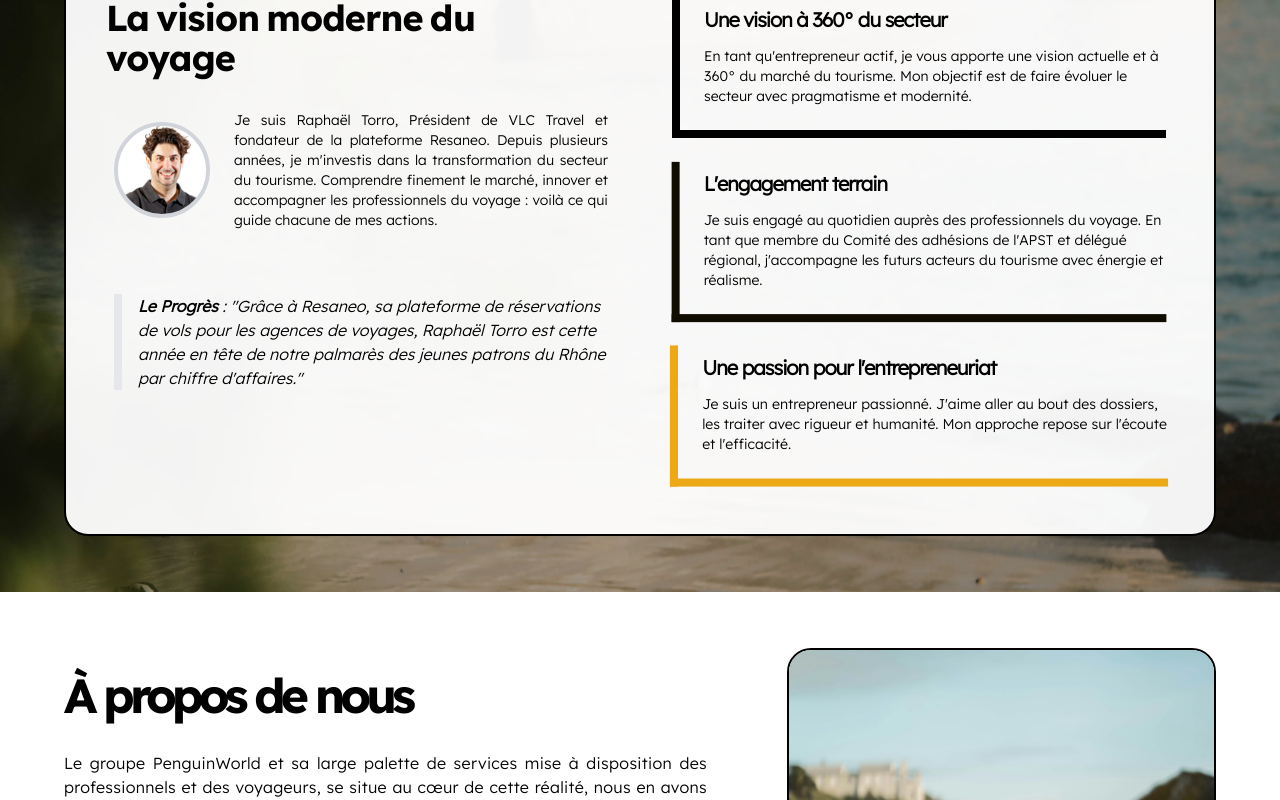
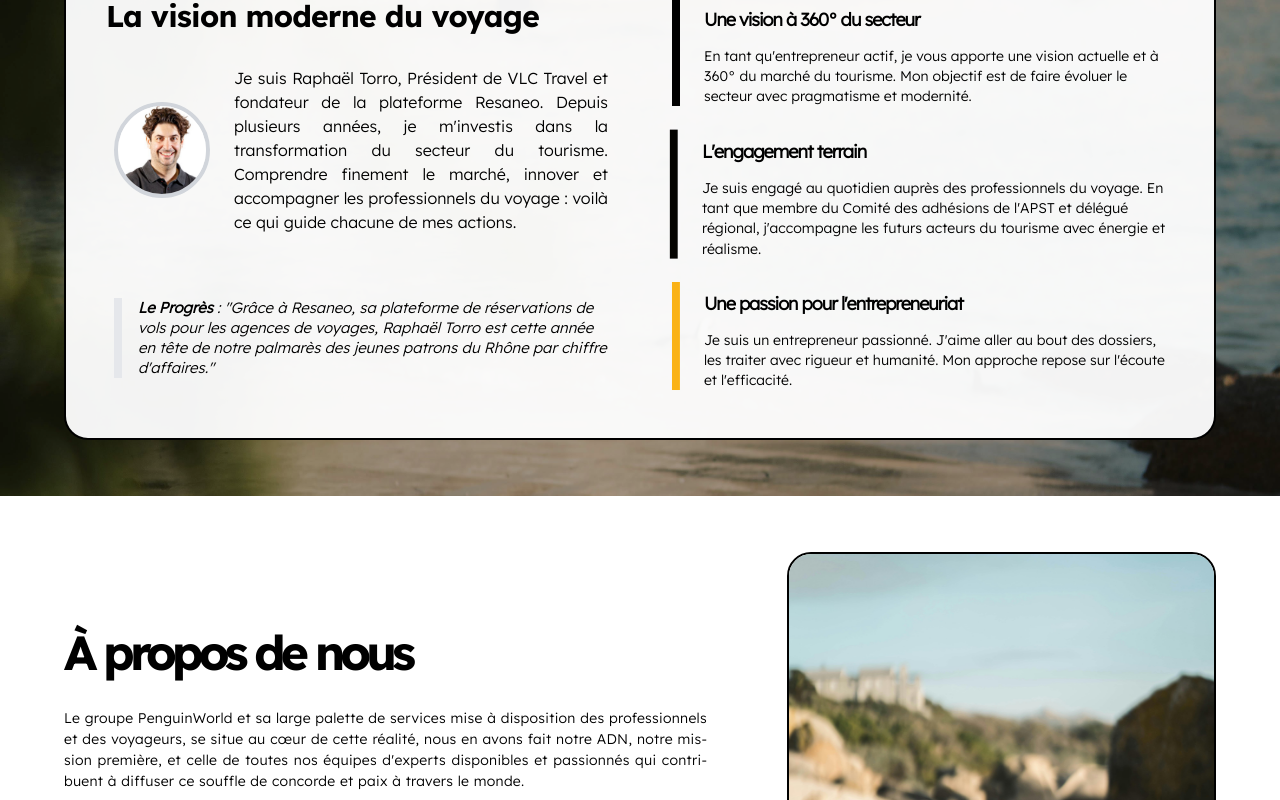
Before and after one commit to LuvumboChristopher/Penguinworld, a Next.js app: page / in a window 1280 px wide. Shown: the part 1660-2460 px from the top of the page. Built offline with nearby package versions, Linux system fonts and the light colour scheme.

Commit message:
Added modals

```diff
--- a/components/ContentSection.tsx
+++ b/components/ContentSection.tsx
@@ -1,25 +1,7 @@
 "use client";
 
 import { motion } from "framer-motion";
-import { useEffect, useState } from "react";
-
-const blocks = [
-  {
-    title: "Une vision à 360° du secteur",
-    content:
-      "En tant qu'entrepreneur actif, je vous apporte une vision actuelle et à 360° du marché du tourisme. Mon objectif est de faire évoluer le secteur avec pragmatisme et modernité.",
-  },
-  {
-    title: "L'engagement terrain",
-    content:
-      "Je suis engagé au quotidien auprès des professionnels du voyage. En tant que membre du Comité des adhésions de l'APST et délégué régional, j'accompagne les futurs acteurs du tourisme avec énergie et réalisme.",
-  },
-  {
-    title: "Une passion pour l'entrepreneuriat",
-    content:
-      "Je suis un entrepreneur passionné. J'aime aller au bout des dossiers, les traiter avec rigueur et humanité. Mon approche repose sur l'écoute et l'efficacité.",
-  },
-];
+import { useState, useEffect, useRef } from "react";
 
 const containerVariants = {
   hidden: { opacity: 0, y: 20 },
@@ -27,9 +9,9 @@ const containerVariants = {
     opacity: 1,
     y: 0,
     transition: {
-      staggerChildren: 0.4,
+      staggerChildren: 0.2,
       when: "beforeChildren",
-      duration: 0.5,
+      duration: 0.3,
       ease: "easeOut",
     },
   },
@@ -49,19 +31,32 @@ const itemVariants = {
 
 export function ContentSection() {
   const [activeIndex, setActiveIndex] = useState(0);
-  const [hoveredIndex, setHoveredIndex] = useState<number | null>(null);
+  const [isHovered, setIsHovered] = useState(false);
+  const intervalRef = useRef<NodeJS.Timeout | null>(null);
 
   useEffect(() => {
-    if (hoveredIndex !== null) return;
-    const interval = setInterval(() => {
-      setActiveIndex((prev) => (prev + 1) % blocks.length);
+    if (!isHovered) {
+      intervalRef.current = setInterval(() => {
+        setActiveIndex((prev) => (prev + 1) % 3);
       }, 3000);
-    return () => clearInterval(interval);
-  }, [hoveredIndex]);
+    }
+    return () => {
+      if (intervalRef.current) clearInterval(intervalRef.current);
+    };
+  }, [isHovered]);
+
+  function handleMouseEnter(index: number) {
+    setIsHovered(true);
+    setActiveIndex(index);
+    if (intervalRef.current) clearInterval(intervalRef.current);
+  }
+
+  function handleMouseLeave() {
+    setIsHovered(false);
+  }
 
   return (
     <section className="relative py-10 lg:py-14">
-      {/* Fondo */}
       <div
         className="absolute inset-0 bg-cover bg-center"
         style={{ backgroundImage: "url('/images/promovols-placeholder.jpg')" }}
@@ -73,21 +68,17 @@ export function ContentSection() {
         initial="hidden"
         whileInView="visible"
         viewport={{ once: true, amount: 0.1 }}
-        className="relative container mx-auto max-w-6xl p-8 md:p-12 rounded-3xl border-2 border-black bg-white bg-opacity-95"
+        className="relative container mx-auto max-w-6xl p-10 lg:p-12 rounded-3xl border-2 border-black bg-white bg-opacity-95"
       >
-        <div className="grid md:grid-cols-2 gap-8 md:gap-16 items-start">
-          {/* Columna izquierda */}
+        <div className="grid md:grid-cols-2 gap-12 xl:gap-16 items-start">
           <motion.div variants={itemVariants} className="space-y-4 md:space-y-8">
             <div className="flex flex-row items-center gap-6">
               <img
                 src="/images/torro-photo.jpg"
                 alt="Raphaël Torro"
-                className="w-14 h-14 hidden md:block lg:hidden lg:block rounded-full object-cover border-4 border-gray-300"
+                className="w-14 h-14 hidden md:block xl:hidden lg:block rounded-full object-cover border-4 border-gray-300"
               />
-              <h2
-                className="w-full text-center md:text-left text-2xl lg:text-3xl xl:text-4xl font-bold tracking-tight -ml-2"
-                style={{ wordSpacing: "-0.1em" }}
-              >
+              <h2 className="w-full text-center md:text-left text-2xl md:text-lg  xl:text-3xl font-bold tracking-tight -ml-2">
                 La vision moderne du voyage
               </h2>
             </div>
@@ -95,51 +86,90 @@ export function ContentSection() {
               <img
                 src="/images/torro-photo.jpg"
                 alt="Raphaël Torro"
-                className="w-24 h-24 md:hidden lg:block rounded-full object-cover border-4 border-gray-300"
+                className="w-24 h-24 md:hidden xl:block rounded-full object-cover border-4 border-gray-300"
               />
-              <p className="text-muted-foreground text-center lg:text-justify-optimized text-sm ">
+              <p className="text-muted-foreground text-center sm:text-left text-sm lg:text-md xl:text-justify-optimized lg:text-base">
                 Je suis Raphaël Torro, Président de VLC Travel et fondateur de la plateforme Resaneo. Depuis plusieurs années,
-                je m'investis dans la transformation du secteur du tourisme. Comprendre finement le marché, innover et accompagner
+                je m&apos;investis dans la transformation du secteur du tourisme. Comprendre finement le marché, innover et accompagner
                 les professionnels du voyage : voilà ce qui guide chacune de mes actions.
               </p>
             </div>
             <div className="pt-8">
-              <blockquote className="border-l-8 pl-4 italic text-sm md:text-base  text-muted-foreground">
-                <strong className="text-black">Le Progrès</strong> : &quot;Grâce à Resaneo, sa plateforme de réservations de vols pour
+              <blockquote className="border-l-8 pl-4 italic text-sm sm:text-[12px] md:text-[15px] text-muted-foreground">
+                <strong className="text-black font-bold">Le Progrès</strong> : &quot;Grâce à Resaneo, sa plateforme de réservations de vols pour
                 les agences de voyages, Raphaël Torro est cette année en tête de notre palmarès des jeunes patrons du Rhône par
-                chiffre d'affaires.&quot;
+                chiffre d&apos;affaires.&quot;
               </blockquote>
             </div>
           </motion.div>
 
-          {/* Columna derecha */}
-          <motion.div variants={itemVariants} className="h-full flex flex-col justify-between gap-4 lg:gap-6">
-            {blocks.map((block, index) => {
-              const isActive =
-                hoveredIndex === index || (hoveredIndex === null && index === activeIndex);
-
-              return (
+          <div className="h-full flex flex-col justify-between gap-4 lg:gap-6">
             <motion.div
-                  key={index}
               variants={itemVariants}
-                  onMouseEnter={() => setHoveredIndex(index)}
-                  onMouseLeave={() => setHoveredIndex(null)}
-                  animate={{
-                    scale: isActive ? 1.01 : 1,
-                    borderColor: isActive ? "#feb516" : "black",
-                  }}
+              animate={{ scale: activeIndex === 0 ? 1.01 : 1, opacity: 1 }}
               transition={{ duration: 0.3 }}
-                  className="border-b-8  pb-6 sm:border-l-8 sm:pl-6 cursor-pointer py-2 transition-colors duration-300 ease-out"
+              whileHover={{ scale: 1.01 }}
+              onMouseEnter={() => handleMouseEnter(0)}
+              onMouseLeave={handleMouseLeave}
+              className="border-b-4 sm:border-b-0 pb-6 sm:pb-0 sm:border-l-8 sm:pl-6 cursor-pointer py-2 transition-all duration-300 ease-in-out"
               style={{
-                    borderColor: isActive ? "#feb516" : "black",
+                borderColor: activeIndex === 0 ? "#feb516" : "black",
               }}
             >
-                  <h3 className="font-semibold text-md lg:text-xl mb-3">{block.title}</h3>
-                  <p className="text-muted-foreground text-sm max-w-xl mr-auto">{block.content}</p>
+              <h3 className="font-semibold text-md xl:text-lg mb-3">Une vision à 360° du secteur</h3>
+              <p
+                className="text-muted-foreground text-sm sm:text-[13px] xl:text-sm max-w-xl mr-auto"
+                dangerouslySetInnerHTML={{
+                  __html:
+                    "En tant qu&apos;entrepreneur actif, je vous apporte une vision actuelle et à 360° du marché du tourisme. Mon objectif est de faire évoluer le secteur avec pragmatisme et modernité.",
+                }}
+              />
             </motion.div>
-              );
-            })}
+
+            <motion.div
+              variants={itemVariants}
+              animate={{ scale: activeIndex === 1 ? 1.01 : 1, opacity: 1 }}
+              transition={{ duration: 0.3 }}
+              whileHover={{ scale: 1.01 }}
+              onMouseEnter={() => handleMouseEnter(1)}
+              onMouseLeave={handleMouseLeave}
+              className="border-b-4 sm:border-b-0 pb-6 sm:pb-0 sm:border-l-8 sm:pl-6 cursor-pointer py-2 transition-all duration-300 ease-in-out"
+              style={{
+                borderColor: activeIndex === 1 ? "#feb516" : "black",
+              }}
+            >
+              <h3 className="font-semibold text-md xl:text-lg mb-3">L'engagement terrain</h3>
+              <p
+                className="text-muted-foreground text-sm sm:text-[13px] xl:text-sm max-w-xl mr-auto"
+                dangerouslySetInnerHTML={{
+                  __html:
+                    "Je suis engagé au quotidien auprès des professionnels du voyage. En tant que membre du Comité des adhésions de l&apos;APST et délégué régional, j&apos;accompagne les futurs acteurs du tourisme avec énergie et réalisme.",
+                }}
+              />
             </motion.div>
+
+            <motion.div
+              variants={itemVariants}
+              animate={{ scale: activeIndex === 2 ? 1.01 : 1, opacity: 1 }}
+              transition={{ duration: 0.3 }}
+              whileHover={{ scale: 1.01 }}
+              onMouseEnter={() => handleMouseEnter(2)}
+              onMouseLeave={handleMouseLeave}
+              className="border-b-4 sm:border-b-0 pb-6 sm:pb-0 sm:border-l-8 sm:pl-6 cursor-pointer py-2 transition-all duration-300 ease-in-out"
+              style={{
+                borderColor: activeIndex === 2 ? "#feb516" : "black",
+              }}
+            >
+              <h3 className="font-semibold text-md xl:text-lg mb-3">Une passion pour l'entrepreneuriat</h3>
+              <p
+                className="text-muted-foreground text-sm sm:text-[13px] xl:text-sm max-w-xl mr-auto"
+                dangerouslySetInnerHTML={{
+                  __html:
+                    "Je suis un entrepreneur passionné. J&apos;aime aller au bout des dossiers, les traiter avec rigueur et humanité. Mon approche repose sur l&apos;écoute et l&apos;efficacité.",
+                }}
+              />
+            </motion.div>
+          </div>
         </div>
       </motion.div>
     </section>
--- a/components/FeatureList.tsx
+++ b/components/FeatureList.tsx
@@ -41,7 +41,7 @@ export function FeatureList() {
 
   return (
     <section
-      className="py-12 2xl:h-[29vh] border-t-4 lg:border-t-0 flex items-center bg-black text-white scroll-mt-[-4px] lg:scroll-mt-0"
+      className="py-8 lg:py-12 2xl:h-[29vh] border-t-4 lg:border-t-0 flex items-center bg-black text-white scroll-mt-[-4px] lg:scroll-mt-0"
       ref={ref}
     >
       <div className="container mx-auto">
--- a/components/Hero.tsx
+++ b/components/Hero.tsx
@@ -4,7 +4,7 @@ import { motion } from "framer-motion";
 
 export function HeroSection() {
   return (
-    <section className="relative [height:calc(100vh-250px)] sm:h-screen 2xl:h-[71vh] overflow-hidden">
+    <section className="relative [height:calc(100vh-195px)] sm:h-screen 2xl:h-[71vh] overflow-hidden">
       <video
         className="absolute top-0 left-0 w-full h-full object-cover"
         src="/videos/hero.mp4"
@@ -23,12 +23,12 @@ export function HeroSection() {
       >
         <div className="space-y-6 max-w-2xl text-center text-white">
           <div>
-            <span className="text-[clamp(0.7rem,4vw,1.75rem)] font-bold tracking-tighter text-white">
+            <span className="text-[clamp(0.5rem,3vw,1.5rem)] font-bold tracking-tighter text-white">
               Bienvenue chez
             </span>
             <h2
               style={{ letterSpacing: "-0.1em" }}
-              className="sm:outlined-text text-[clamp(2.5rem,5vw,5rem)] -mt-5 lg:-mt-10"
+              className="sm:outlined-text text-[clamp(2.5rem,10vw,5rem)] -mt-5 sm:-mt-7 xl:-mt-8"
             >
               PenguinWorld
             </h2>
--- /dev/null
+++ b/components/dfdf.tsx
@@ -0,0 +1,139 @@
+"use client";
+
+import { motion } from "framer-motion";
+import { useState, useEffect } from "react";
+
+const containerVariants = {
+  hidden: { opacity: 0, y: 20 },
+  visible: {
+    opacity: 1,
+    y: 0,
+    transition: {
+      staggerChildren: 0.4,
+      when: "beforeChildren",
+      duration: 0.5,
+      ease: "easeOut",
+    },
+  },
+};
+
+const itemVariants = {
+  hidden: { opacity: 0, y: 20 },
+  visible: {
+    opacity: 1,
+    y: 0,
+    transition: {
+      duration: 0.8,
+      ease: "easeInOut",
+    },
+  },
+};
+
+export function ContentSection() {
+  const [activeIndex, setActiveIndex] = useState(0);
+
+  const items = [
+    {
+      title: "Une vision à 360° du secteur",
+      text: "En tant qu&apos;entrepreneur actif, je vous apporte une vision actuelle et à 360° du marché du tourisme. Mon objectif est de faire évoluer le secteur avec pragmatisme et modernité.",
+      borderColor: "#feb516",
+    },
+    {
+      title: "L'engagement terrain",
+      text: "Je suis engagé au quotidien auprès des professionnels du voyage. En tant que membre du Comité des adhésions de l&apos;APST et délégué régional, j&apos;accompagne les futurs acteurs du tourisme avec énergie et réalisme.",
+      borderColor: "#000000",
+    },
+    {
+      title: "Une passion pour l'entrepreneuriat",
+      text: "Je suis un entrepreneur passionné. J&apos;aime aller au bout des dossiers, les traiter avec rigueur et humanité. Mon approche repose sur l&apos;écoute et l&apos;efficacité.",
+      borderColor: "#000000",
+    },
+  ];
+
+  useEffect(() => {
+    const interval = setInterval(() => {
+      setActiveIndex((prev) => (prev + 1) % items.length);
+    }, 3000);
+    return () => clearInterval(interval);
+  }, [items.length]);
+
+  return (
+    <section className="relative py-10 lg:py-14">
+      <div
+        className="absolute inset-0 bg-cover bg-center"
+        style={{ backgroundImage: "url('/images/promovols-placeholder.jpg')" }}
+      />
+      <div className="absolute inset-0 bg-black opacity-35" />
+
+      <motion.div
+        variants={containerVariants}
+        initial="hidden"
+        whileInView="visible"
+        viewport={{ once: true, amount: 0.1 }}
+        className="relative container mx-auto max-w-6xl p-8 md:p-12 rounded-3xl border-2 border-black bg-white bg-opacity-95"
+      >
+        <div className="grid md:grid-cols-2 gap-8 md:gap-16 items-start">
+          <motion.div variants={itemVariants} className="space-y-4 md:space-y-8">
+            <div className="flex flex-row items-center gap-6">
+              <img
+                src="/images/torro-photo.jpg"
+                alt="Raphaël Torro"
+                className="w-14 h-14 hidden md:block lg:hidden lg:block rounded-full object-cover border-4 border-gray-300"
+              />
+              <h2 className="w-full text-center md:text-left text-2xl lg:text-3xl xl:text-4xl font-bold tracking-tight -ml-2">
+                La vision moderne du voyage
+              </h2>
+            </div>
+            <div className="flex flex-col lg:flex-row items-center md:items-start lg:items-center gap-6">
+              <img
+                src="/images/torro-photo.jpg"
+                alt="Raphaël Torro"
+                className="w-24 h-24 md:hidden lg:block rounded-full object-cover border-4 border-gray-300"
+              />
+              <p className="text-muted-foreground text-center lg:text-justify-optimized text-sm">
+                Je suis Raphaël Torro, Président de VLC Travel et fondateur de la plateforme Resaneo. Depuis plusieurs années,
+                je m&apos;investis dans la transformation du secteur du tourisme. Comprendre finement le marché, innover et accompagner
+                les professionnels du voyage : voilà ce qui guide chacune de mes actions.
+              </p>
+            </div>
+            <div className="pt-8">
+              <blockquote className="border-l-8 pl-4 italic text-sm md:text-base text-muted-foreground">
+                <strong className="text-black">Le Progrès</strong> : &quot;Grâce à Resaneo, sa plateforme de réservations de vols pour
+                les agences de voyages, Raphaël Torro est cette année en tête de notre palmarès des jeunes patrons du Rhône par
+                chiffre d&apos;affaires.&quot;
+              </blockquote>
+            </div>
+          </motion.div>
+
+          <div className="h-full flex flex-col justify-between gap-4 lg:gap-6">
+            {items.map((item, index) => (
+              <motion.div
+                key={index}
+                variants={itemVariants}
+                animate={{
+                  scale: activeIndex === index ? 1.05 : 1,
+                  opacity: 1,
+                }}
+                transition={{ duration: 0.5 }}
+                whileHover={{ scale: 1.07 }}
+                className="border-b-8 pb-6 sm:border-l-8 sm:pl-6 cursor-pointer py-2 transition-all duration-300 ease-in-out"
+                style={{
+                  borderColor: item.borderColor,
+                  backgroundColor: activeIndex === index ? "#fff5e5" : "transparent",
+                }}
+              >
+                <h3 className="font-semibold text-md lg:text-xl mb-3">
+                  {item.title}
+                </h3>
+                <p
+                  className="text-muted-foreground text-sm max-w-xl mr-auto"
+                  dangerouslySetInnerHTML={{ __html: item.text }}
+                />
+              </motion.div>
+            ))}
+          </div>
+        </div>
+      </motion.div>
+    </section>
+  );
+}
--- a/components/intro-section.tsx
+++ b/components/intro-section.tsx
@@ -9,7 +9,7 @@ export function IntroSection() {
         <motion.div
           initial={{ opacity: 0, x: -40 }}
           whileInView={{ opacity: 1, x: 0 }}
-          viewport={{ once: true, amount: 0.4 }}
+          viewport={{ once: true, amount: 0.2 }}
           transition={{ duration: 0.7, ease: "easeOut" }}
           className="w-full max-w-[90%] mx-auto lg:w-[60%] space-y-4 md:space-y-8"
         >
@@ -28,16 +28,16 @@ export function IntroSection() {
           </motion.h2>
 
           <div className="space-y-6">
-            <p className="text-justify-optimized">
+            <p className="text-sm text-justify-optimized">
               Le groupe PenguinWorld et sa large palette de services mise à disposition des professionnels et des voyageurs, se situe au cœur de cette réalité, nous en avons fait notre ADN, notre mission première, et celle de toutes nos équipes d&apos;experts disponibles et passionnés qui contribuent à diffuser ce souffle de concorde et paix à travers le monde.
             </p>
-            <p className="text-justify-optimized">
+            <p className="text-sm text-justify-optimized">
               Un voyage réussi est celui où toute la chaine humaine a été au rendez-vous, et qui aura permis au voyageur de gagner les espaces de liberté et de découverte auxquels il aspire.
             </p>
-            <p className="text-justify-optimized">
+            <p className="text-sm text-justify-optimized">
               Tous unis, portés par nos passions et nos rêves, nous souhaitons vous faire partager cette noble mission : rapprocher les peuples, et contribuer à diffuser la paix, partout sur les chemins, les routes, les mers, et les océans de notre merveilleuse Terre.
             </p>
-            <p className="text-justify-optimized">
+            <p className="text-sm text-justify-optimized">
               N&apos;hésitez jamais à partir loin, au delà de toutes les mers, toutes les frontières, tous les pays, toutes les croyances.
             </p>
           </div>
```
Lines whose indentation alone changed are shown as unchanged.
